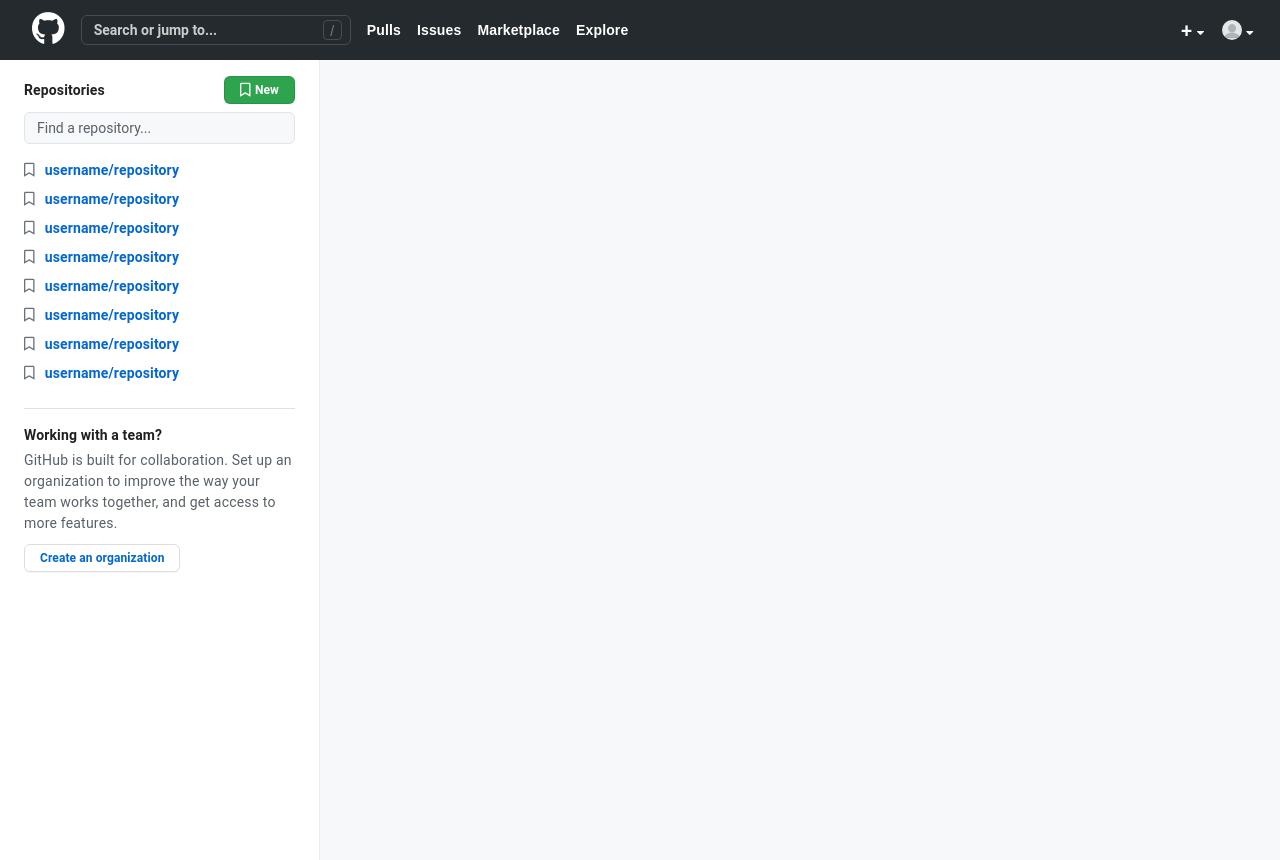
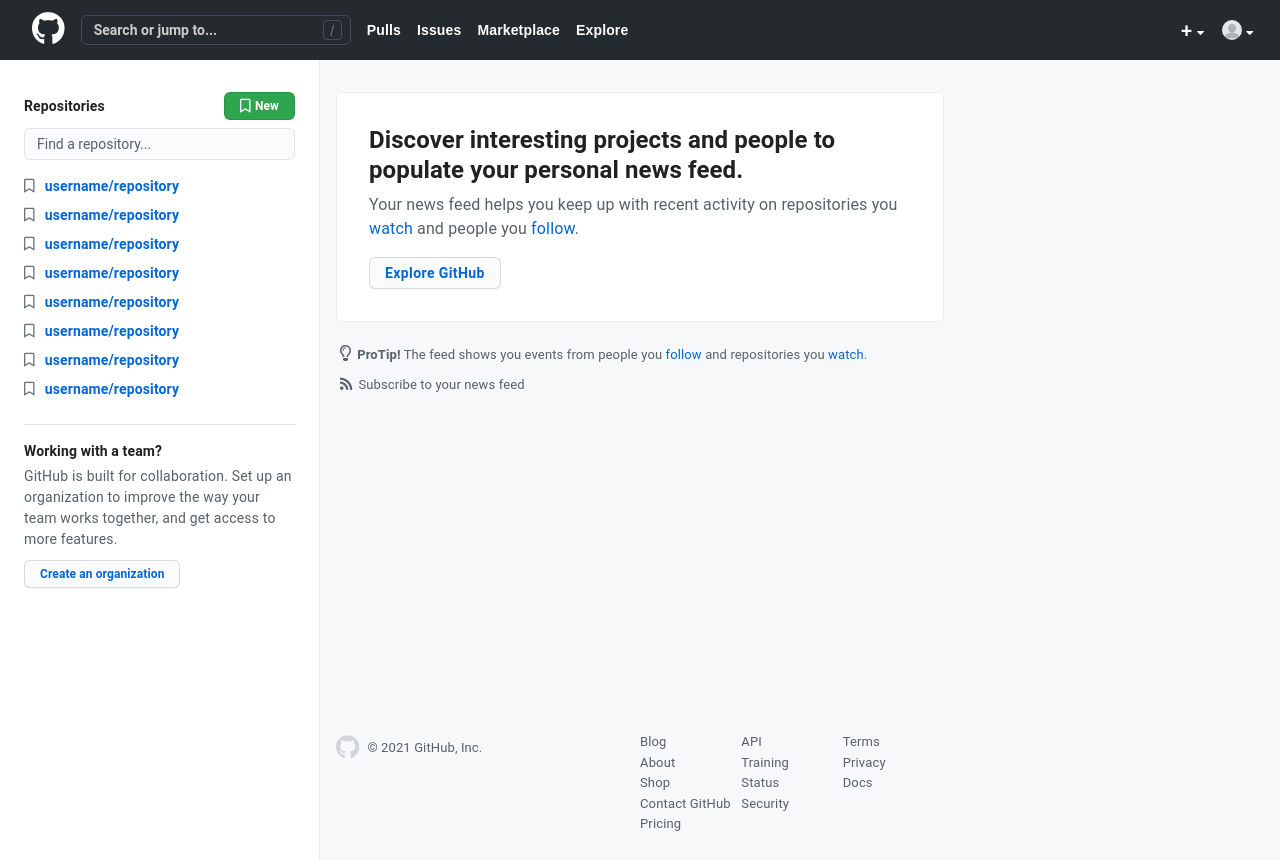
Before and after one commit to arttuhar/react-github-copy, a React (Create React App) app: page / in a window 1280 px wide. Built offline with nearby package versions, Linux system fonts and the light colour scheme.

Commit message:
Main section tips, main section footer

```diff
--- a/src/pages/Dashboard.js
+++ b/src/pages/Dashboard.js
@@ -12,6 +12,7 @@
 import Input from "@material-ui/core/Input";
 import Divider from "@material-ui/core/Divider";
 import Popover from "@material-ui/core/Popover";
+import Link from "@material-ui/core/Link";
 
 const useStyles = makeStyles(theme => ({
 	dashboardContainer: {
@@ -30,7 +31,11 @@
 	},
 	repositoriesContainer: {
 		padding: "24px",
-		paddingTop: "16px",
+		paddingTop: "32px",
+		[theme.breakpoints.down(768)]: {
+			paddingLeft: "16px",
+			paddingRight: "16px",
+		},
 	},
 	repositoriesHeader: {
 		padding: 0,
@@ -90,7 +95,7 @@
 		},
 	},
 	repositoriesInput: {
-		backgroundColor: "#f6f8fa",
+		backgroundColor: "#fafbfc",
 		width: "100%",
 		height: "32px",
 		borderRadius: "6px",
@@ -204,6 +209,7 @@
 		color: "#0366d6",
 		textTransform: "none",
 		letterSpacing: 0.1,
+		backgroundColor: "#fafbfc",
 		border: "1px solid rgba(27, 31, 35, 0.15)",
 		borderRadius: "6px",
 		height: "28px",
@@ -215,7 +221,146 @@
 			boxShadow: "0 1px 0 rgba(27, 31, 35, 0.1)",
 		},
 	},
-	gridMain: {},
+	gridMain: {
+		paddingTop: "32px",
+		[theme.breakpoints.down(768)]: {
+			paddingTop: 0,
+		},
+	},
+	mainContainer: {
+		backgroundColor: "#fff",
+		border: "1px solid #eaecef",
+		borderRadius: "6px",
+		marginLeft: "16px",
+		marginRight: "16px",
+		padding: "32px",
+		[theme.breakpoints.down(768)]: {
+			marginTop: 0,
+		},
+	},
+	mainHeader: {
+		fontSize: "24px",
+		fontWeight: "bold",
+		lineHeight: 1.25,
+		letterSpacing: 0.1,
+		paddingBottom: "8px",
+	},
+	mainText: {
+		fontSize: "16px",
+		color: "#586069",
+		paddingBottom: "16px",
+	},
+	mainTextLink: {
+		color: "#0366d6",
+		cursor: "pointer",
+		"&:hover": {
+			textDecoration: "underline",
+			textDecorationColor: "#0366d6",
+		},
+	},
+	mainButton: {
+		height: "32px",
+		fontSize: "14px",
+		fontWeight: "bold",
+		textTransform: "none",
+		backgroundColor: "#fafbfc",
+		border: "1px solid rgba(27, 31, 35, 0.15)",
+		borderRadius: "6px",
+		color: "#0366d6",
+		boxShadow: "0 1px 0 rgba(27, 31, 35, 0.04)",
+		transition: "0.2 cubic-bezier(0.3, 0, 0.5, 1)",
+		"&:hover": {
+			backgroundColor: "#0366d6",
+			color: "#fff",
+			boxShadow: "0 1px 0 rgba(27, 31, 35, 0.1)",
+		},
+	},
+	mainUnder: {
+		padding: "20px",
+		marginBottom: "300px",
+	},
+	mainUnderTip: {
+		display: "flex",
+		marginBottom: "8px",
+	},
+	mainUnderTipIcon: {
+		display: "inline-block",
+		marginRight: "6px",
+		fontSize: "16px",
+	},
+	mainUnderTipText: {
+		display: "inline-block",
+		fontSize: "13px",
+		color: "#586069",
+	},
+	mainUnderTipLink: {
+		color: "#0366d6",
+		cursor: "pointer",
+		"&:hover": {
+			textDecoration: "underline",
+			textDecorationColor: "#0366d6",
+		},
+	},
+	mainUnderSubscribe: {
+		display: "flex",
+		cursor: "pointer",
+	},
+	mainUnderSubscribeIcon: {
+		display: "inline-block",
+		marginRight: "6px",
+		fontSize: "14px",
+	},
+	mainUnderSubscribeText: {
+		display: "inline-block",
+		fontSize: "13px",
+		color: "#586069",
+		"&:hover": {
+			color: "#0366d6",
+			textDecoration: "underline",
+			textDecorationColor: "#0366d6",
+		},
+	},
+	mainFooter: {
+		padding: "16px",
+		paddingBottom: "0",
+	},
+	footerGridLogo: {
+		[theme.breakpoints.down(960)]: {
+			display: "none",
+		},
+	},
+	footerItemLogo: {
+		display: "flex",
+		alignItems: "center",
+		"&:hover": {
+			textDecoration: "none",
+		},
+	},
+	footerItemLogoIcon: {
+		display: "inline-block",
+		marginRight: "8px",
+		fontSize: "24px",
+		color: "#d1d5da",
+		"&:hover": {
+			color: "#586069",
+		},
+	},
+	footerItemLogoText: {
+		display: "inline-block",
+		color: "#586069",
+		fontSize: "13px",
+		cursor: "pointer",
+	},
+	footerItem: {
+		fontSize: "13px",
+		color: "#586069",
+		cursor: "pointer",
+		"&:hover": {
+			color: "#0366d6",
+			textDecoration: "underline",
+			textDecorationColor: "#0366d6",
+		},
+	},
 	gridExplore: {},
 }));
 
@@ -892,7 +1037,145 @@
 							lg={6}
 							xl={6}
 							className={classes.gridMain}
-						></Grid>
+						>
+							<Box className={classes.mainContainer}>
+								<Typography className={classes.mainHeader}>
+									Discover interesting projects and people to populate your
+									personal news feed.
+								</Typography>
+								<Typography className={classes.mainText}>
+									Your news feed helps you keep up with recent activity on
+									repositories you{" "}
+									<Link to="/" className={classes.mainTextLink}>
+										watch
+									</Link>{" "}
+									and people you{" "}
+									<Link to="/" className={classes.mainTextLink}>
+										follow
+									</Link>
+									.
+								</Typography>
+								<Button variant="outlined" className={classes.mainButton}>
+									Explore GitHub
+								</Button>
+							</Box>
+							<Box className={classes.mainUnder}>
+								<Box className={classes.mainUnderTip}>
+									<Typography className={classes.mainUnderTipText}>
+										<Box className={classes.mainUnderTipIcon}>
+											<i class="far fa-lightbulb"></i>
+										</Box>
+										<b>ProTip!</b> The feed shows you events from people you{" "}
+										<Link to="/" className={classes.mainUnderTipLink}>
+											follow
+										</Link>{" "}
+										and repositories you{" "}
+										<Link to="/" className={classes.mainUnderTipLink}>
+											watch
+										</Link>
+										.
+									</Typography>
+								</Box>
+								<Box className={classes.mainUnderSubscribe}>
+									<Link to="/">
+										<Typography className={classes.mainUnderSubscribeText}>
+											<Box className={classes.mainUnderSubscribeIcon}>
+												<i class="fas fa-rss"></i>
+											</Box>
+											Subscribe to your news feed
+										</Typography>
+									</Link>
+								</Box>
+							</Box>
+							<Box className={classes.mainFooter}>
+								<Grid container>
+									<Grid
+										item
+										md={6}
+										lg={6}
+										xl={6}
+										className={classes.footerGridLogo}
+									>
+										<Box>
+											<Link to="/" className={classes.footerItemLogo}>
+												<Box className={classes.footerItemLogoIcon}>
+													<i class="fab fa-github"></i>
+												</Box>
+												<Typography className={classes.footerItemLogoText}>
+													© 2021 GitHub, Inc.
+												</Typography>
+											</Link>
+										</Box>
+									</Grid>
+									<Grid item xs={4} sm={4} md={2} lg={2} xl={2}>
+										<Box>
+											<Link to="/" className={classes.footerItem}>
+												Blog
+											</Link>
+										</Box>
+										<Box>
+											<Link to="/" className={classes.footerItem}>
+												About
+											</Link>
+										</Box>
+										<Box>
+											<Link to="/" className={classes.footerItem}>
+												Shop
+											</Link>
+										</Box>
+										<Box>
+											<Link to="/" className={classes.footerItem}>
+												Contact GitHub
+											</Link>
+										</Box>
+										<Box>
+											<Link to="/" className={classes.footerItem}>
+												Pricing
+											</Link>
+										</Box>
+									</Grid>
+									<Grid item xs={4} sm={4} md={2} lg={2} xl={2}>
+										<Box>
+											<Link to="/" className={classes.footerItem}>
+												API
+											</Link>
+										</Box>
+										<Box>
+											<Link to="/" className={classes.footerItem}>
+												Training
+											</Link>
+										</Box>
+										<Box>
+											<Link to="/" className={classes.footerItem}>
+												Status
+											</Link>
+										</Box>
+										<Box>
+											<Link to="/" className={classes.footerItem}>
+												Security
+											</Link>
+										</Box>
+									</Grid>
+									<Grid item xs={4} sm={4} md={2} lg={2} xl={2}>
+										<Box>
+											<Link to="/" className={classes.footerItem}>
+												Terms
+											</Link>
+										</Box>
+										<Box>
+											<Link to="/" className={classes.footerItem}>
+												Privacy
+											</Link>
+										</Box>
+										<Box>
+											<Link to="/" className={classes.footerItem}>
+												Docs
+											</Link>
+										</Box>
+									</Grid>
+								</Grid>
+							</Box>
+						</Grid>
 						<Grid item md={3} lg={3} className={classes.gridExplore}></Grid>
 					</Grid>
 				</ThemeProvider>
```
Also changed, not shown: 1 other file (tests, documents, lock files or other folders).
